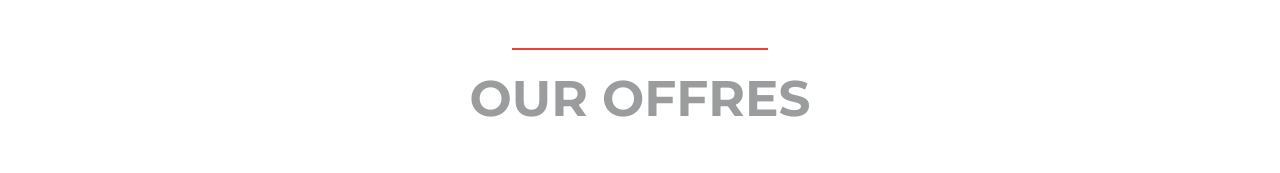
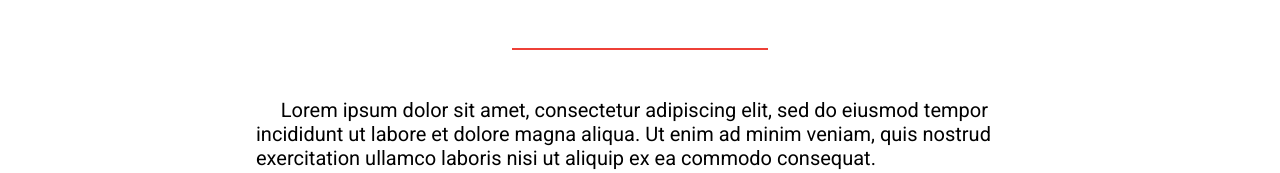
Before and after one commit to Da3az/landing-page2, a plain HTML site: page index.html in a window 1280 px wide. Shown: the part 802-975 px from the top of the page. Drawn offline with Linux system fonts and the light colour scheme.

Commit message:
remove our offers title

```diff
--- a/index.html
+++ b/index.html
@@ -61,7 +61,7 @@
      <div class="section1">
        <!-- <div class="Our Services"> -->
        <div class="service-title">
-         <h1>OUR OFFRES</h1>
+
        </div>
        <div class="service-p">
          <p>&nbsp;&nbsp;&nbsp;&nbsp;&nbsp;Lorem ipsum dolor sit amet, consectetur adipiscing elit, sed do eiusmod tempor incididunt ut labore et dolore magna aliqua. Ut enim ad minim veniam, quis nostrud exercitation ullamco laboris nisi ut aliquip ex ea commodo consequat. </p>
```
